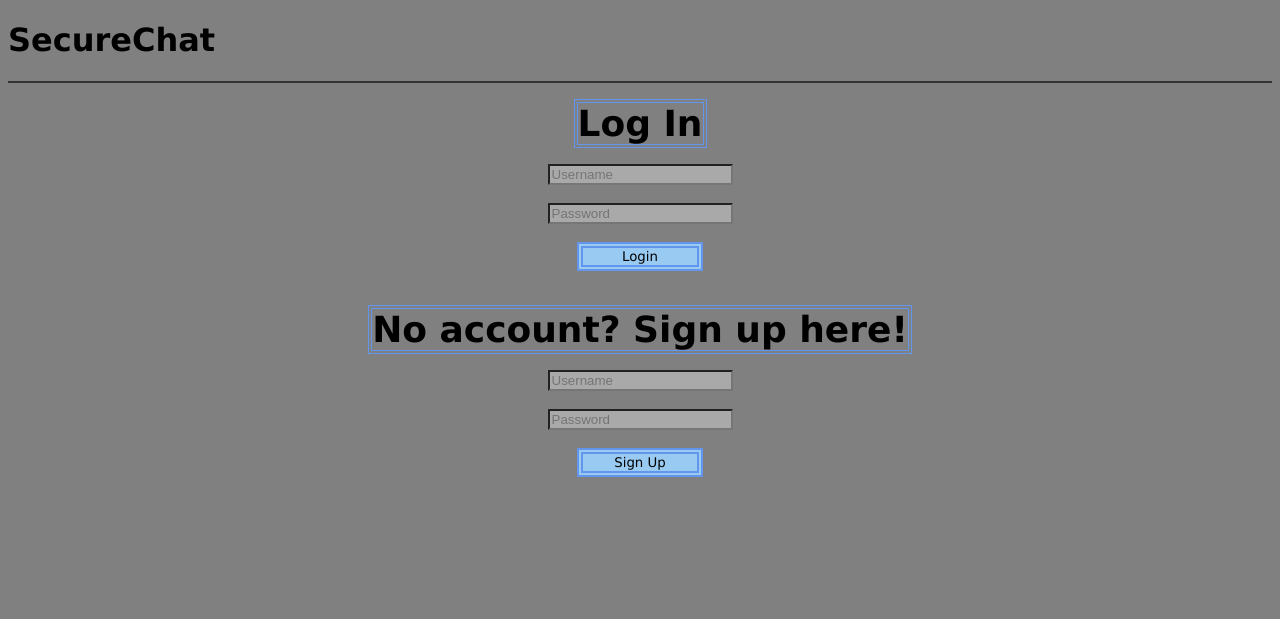
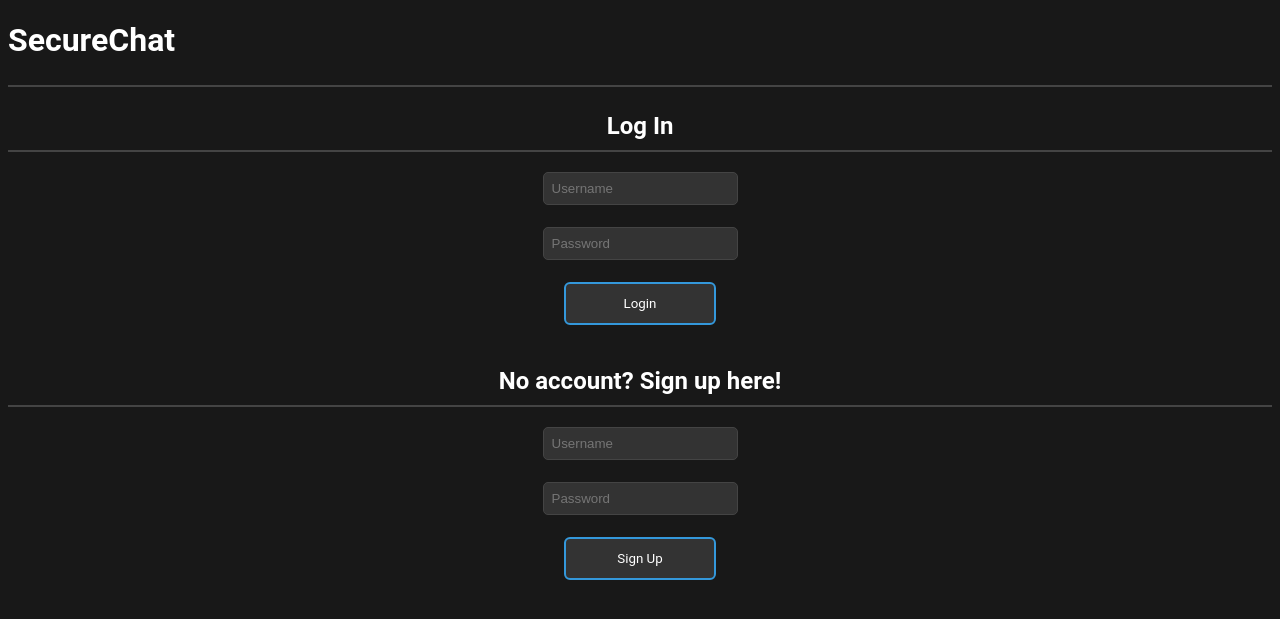
Before and after one commit to kjd-guardiano/CPSC-455-SecureChat-Group-11, a Flask app: page / in a window 1280 px wide. Shown: the top 619 px of the page. Run offline with Flask 2, Linux system fonts and the light colour scheme; parts of the project's set-up code (start-up, migrations or seed data) failed here and were passed over; some libraries are stand-ins or nearby versions.

Commit message:
Rethemed the app

```diff
--- a/app.py
+++ b/app.py
@@ -211,11 +211,7 @@ def authenticate(login_info):
                 users.set_status(username, request.sid)                      #using class now
                 dict_login_sucess = {0:login_sucess}
                 #TODO encrypt dict values
-            socketio.emit('login1',dict_login_sucess,to=request.sid)
-        else:
-            print("Please check your username or try again later.")
-    else:
-        print("No username provided!")
+    socketio.emit('login1',dict_login_sucess,to=request.sid)
 
 
 @socketio.on('message')
--- /dev/null
+++ b/db.txt
@@ -0,0 +1 @@
+Billy $2b$12$yiHXZa8fTzJSlnwzpqbCKOQ52R45wv6SK0z8u7Sqq9.NNUPWgFBd.
--- a/static/scripts.js
+++ b/static/scripts.js
@@ -1,4 +1,5 @@
 var socket = io.connect('wss://' + document.domain + ':' + location.port);
+
 var name = '';
 chatters = [];
 
@@ -42,11 +43,45 @@ socket.on('login1', function (data) {
         document.getElementById('login_form').style.display = "none";
         document.getElementById('sign_up_form').style.display = "none";
 
-    } else if (data[0] === -1) {
+    }  else if (data[0] === -1) {
+        const el = document.getElementById('log_in_text');
+
+        // Check if error message already exists
+        if (!document.getElementById('login-error')) {
+            const errorSpan = document.createElement('span');
+            errorSpan.id = 'login-error';
+            errorSpan.style.color = 'red';
+            errorSpan.style.fontSize = 'smaller';
+            errorSpan.textContent = ' - Login invalid';
+
+            el.appendChild(errorSpan);
+
+            setTimeout(() => {
+                errorSpan.remove();
+            }, 5000);
+        }
+
         console.log("Login failed");
     }
 });
 
+socket.on('signup', function (data) {
+    const el = document.getElementById('sign_up_text'); // Make sure this element exists
+
+    // Remove old message if it's still there
+    const oldMsg = document.getElementById('signup-msg');
+    if (oldMsg) oldMsg.remove();
+
+    let color = data[0] === 1 ? 'lightgreen' : 'red';
+    let message = data[0] === 1 ? '- Signup successful' : '- Username taken';
+
+    el.innerHTML += ` <span id="signup-msg" style="color:${color}; font-size:smaller;">${message}</span>`;
+
+    setTimeout(() => {
+        const msg = document.getElementById('signup-msg');
+        if (msg) msg.remove();
+    }, 5000);
+});
 
 function sendMessage() {
     var message = document.getElementById('message').value;
--- a/static/styles.css
+++ b/static/styles.css
@@ -1,49 +1,68 @@
+
 html {
-    background-color:grey;
+    background-color: #181818;
 }
 
 body {
-    font-family: sans-serif;
+    font-family: 'Roboto', sans-serif;
+    color: #ddd;
 }
 
 title {
-    font-family: Verdana;
-    background-color:lightgrey;
+    font-family: 'Roboto', sans-serif;
+    background-color: #2c2c2c;
+    color: #eee;
 }
 
 h1 {
-    font-family: Verdana;
+    font-family: 'Roboto', sans-serif;
     text-align: left;
+    color: #fff;
 }
 
 input {
-    color: white;
-    background-color: darkgrey;
+    color: #fff;
+    background-color: #333;
+    border: 1px solid #444;
+    border-radius: 5px;
+    padding: 8px;
 }
 
 button {
-    border: double teal;
-    background-color: lightgrey;
-    font-family: Verdana;
+    border: 2px solid #3498db; /* Switched to blue */
+    background-color: #333;
+    color: white;
+    font-family: 'Roboto', sans-serif;
+    padding: 12px 20px;
+    border-radius: 6px;
+    transition: all 0.3s ease;
+}
+
+button:hover {
+    background-color: #3498db;
+    border-color: #2980b9;
 }
 
 .logoutButton {
-    position:fixed;
+    position: fixed;
     top: 4px;
     right: 10px;
-    border: 6px double rgb(223, 228, 231);
-    background-color: darkgrey;
-    font-family: Verdana;
+    border: 3px solid #444;
+    background-color: #444;
+    color: white;
+    font-family: 'Roboto', sans-serif;
     width: 5%;
     height: 6%;
+    border-radius: 5px;
+    transition: all 0.3s ease;
 }
 
 .logoutButton:hover:not(disabled) {
-    background: linear-gradient(92.83deg, rgb(223, 228, 231) 0%, rgb(125, 125, 126) 100%)
+    background: linear-gradient(92.83deg, #3498db 0%, #2980b9 100%);
 }
 
 .logoutButton:active:not(disabled) {
-    background: rgb(125, 125, 126);
+    background: #2980b9;
 }
 
 .sendMsgButton {
@@ -51,93 +70,113 @@ button {
     right: 24px;
     bottom: 38px;
     align-items: center;
-    border: 6px double cornflowerblue;
-    background-color: rgb(153, 202, 241);
-    font-family: Verdana;
-    width:10%;
-    height:6%;
+    border: 3px solid #3498db;
+    background-color: #333;
+    color: white;
+    font-family: 'Roboto', sans-serif;
+    width: 12%;
+    height: 7%;
+    border-radius: 8px;
+    transition: all 0.3s ease;
+}
+
+.sendMsgButton:hover {
+    background-color: #3498db;
+    border-color: #2980b9;
 }
 
 .formButton {
     align-items: center;
-    border: 6px double cornflowerblue;
-    background-color: rgb(153, 202, 241);
-    font-family: Verdana;
-    width:10%;
-    height:20%;
+    border: 2px solid #3498db;
+    background-color: #333;
+    color: white;
+    font-family: 'Roboto', sans-serif;
+    width: 12%;
+    height: 20%;
+    border-radius: 6px;
+    transition: all 0.3s ease;
 }
 
 .formButton:hover:not(disabled) {
-    background: linear-gradient(92.83deg, rgb(153, 202, 241) 0%, rgb(85, 128, 247) 100%)
+    background: linear-gradient(92.83deg, #3498db 0%, #2980b9 100%);
 }
 
 .formButton:active:not(disabled) {
-    background: rgb(32, 67, 163);
+    background: #2980b9;
 }
 
 h2 {
-   border: darkgrey;
-   font-family: Verdana;
-   text-align: center;
+    font-family: 'Roboto', sans-serif;
+    text-align: center;
+    color: #fff;
+    border-bottom: 2px solid #444;
+    padding-bottom: 10px;
 }
 
 .h2Span {
-    border: 4px black double;
+    border: 4px solid #3498db;
     font-size: medium;
 }
 
 .userDisplay {
-    font-family: 'Segoe UI';
-    font-size:150%;
-    border: 10px double grey;
-    background-color: lightgrey;
+    font-family: 'Segoe UI', sans-serif;
+    font-size: 160%;
+    background-color: #333;
+    color: white;
+    border-radius: 6px;
+    padding: 8px;
 }
 
 hr {
     border: none;
     height: 2px;
-    background-color: #333;
+    background-color: #444;
     width: 100%;
     text-align: center;
-    margin: 0%;
+    margin: 2% 0;
 }
 
-form{
-    font-family: monospace;
+form {
+    font-family: 'Courier New', monospace;
     text-align: center;
     font-size: 120%;
+    color: #eee;
 }
 
 textarea {
     resize: none;
-    background-color: lightgrey;
-    border: solid 4px teal;
-
+    background-color: #333;
+    border: solid 2px #3498db; /* Blue border */
+    color: white;
+    padding: 8px;
+    border-radius: 6px;
 }
 
 .messageTextarea {
     resize: none;
-    background-color: lightgrey;
-    border: solid 4px teal;
-    font-family:monospace;
+    background-color: #333;
+    border: solid 2px #3498db;
+    font-family: 'Courier New', monospace;
     font-size: medium;
     width: 90%;
     caret-color: transparent;
-
+    padding: 8px;
 }
 
 .chat-window {
     width: 70%;
     height: 400px;
-    border: 4px solid #008080;
-    background-color: #f1f1f1;
+    border: 2px solid #3498db; /* Blue border */
+    background-color: #222;
+    color: #eee;
     margin: 10px;
     display: none;
     position: relative;
     overflow: scroll;
     padding: 10px;
+    border-radius: 8px;
+    box-shadow: 0px 4px 15px rgba(0, 0, 0, 0.2);
 }
-
 
 .emoji-picker {
     position: relative;
--- a/templates/index.html
+++ b/templates/index.html
@@ -1,3 +1,8 @@
+
+
+
+
+
 <!DOCTYPE html>
 <html>
 
@@ -18,7 +23,7 @@
     <h1>SecureChat</h1>
     <hr>
     <div id="loginContainer">
-        <h2><span style="border: 4px cornflowerblue double; font-size: 150%;">Log In</span></h2>
+        <h2 id="log_in_text"><span >Log In</span></h2>
     </div>
     <form id="login_form" onsubmit="login()">
         <input type="text" id="username" placeholder="Username" required><br><br>
@@ -27,7 +32,7 @@
     </form>
 
     <div id="signupContainer">
-        <h2><span style="border: 4px cornflowerblue double; font-size:150%;">No account? Sign up here!</span></h2>
+        <h2 id="sign_up_text"><span >No account? Sign up here!</span></h2>
     </div>
     <form id="sign_up_form" onsubmit="sign_up()">
         <input type="text" id="Sign_up_username" placeholder="Username" required><br><br>
```
Also changed, not shown: other parts of static/styles.css (+13 -15 lines), chat_logs/Billy_Billy_chat_log.json (added, +12 -0 lines).
